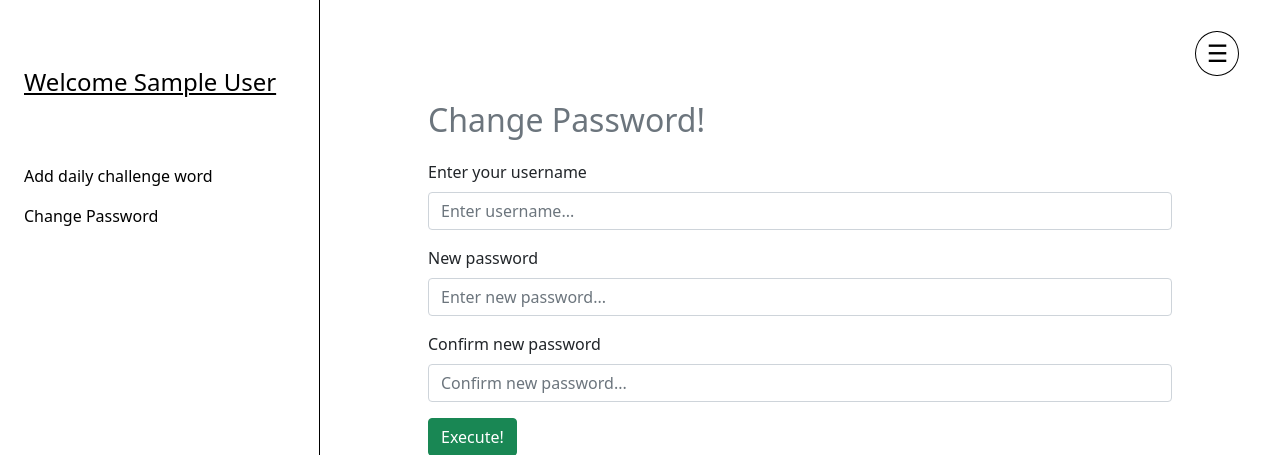
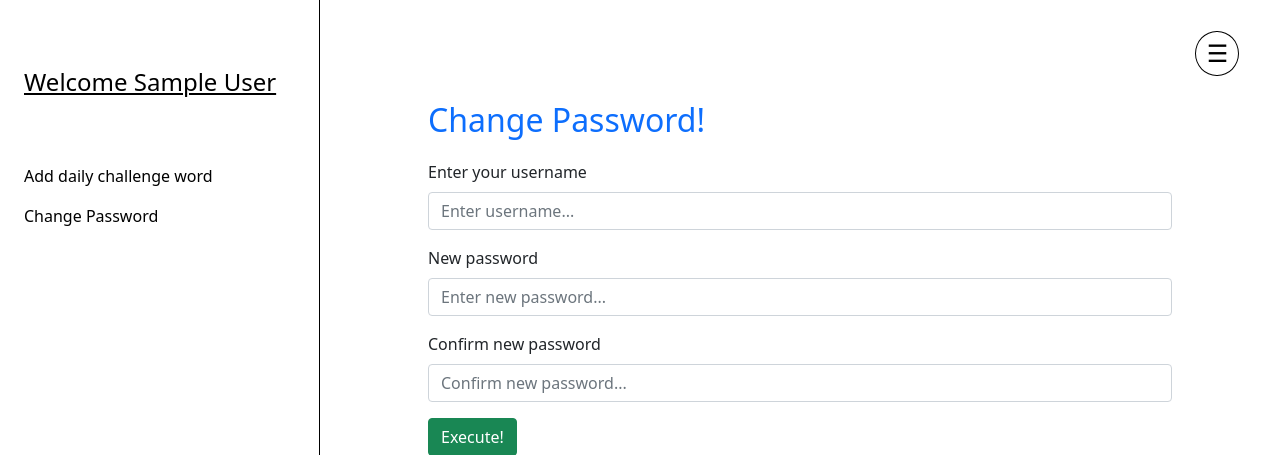
Before and after one commit to ayushb2002/minor1, a Django app: page /changePassword in a window 1280 px wide. Shown: the top 455 px of the page. Run offline with Django 4.2, Linux system fonts and the light colour scheme; the visitor is signed in with stand-in values (Sample User, id 1); parts of the project's set-up code (start-up, migrations or seed data) failed here and were passed over.

Commit message:
Style modifications

```diff
--- a/home/templates/addDailyChallenge.html
+++ b/home/templates/addDailyChallenge.html
@@ -7,6 +7,9 @@ Add daily challenge
 {% block content %}
 
 <div class="p-5">
+    <span class="fs-2 text-primary">Daily Challenge Panel!</span>
+    <br>
+    <br>
     <form action="{% url 'addedDailyChallenge' %}" method="post" class="mx-5 px-5">
         {% csrf_token %}
         <div class="mb-3">
--- a/home/templates/changePassword.html
+++ b/home/templates/changePassword.html
@@ -10,7 +10,7 @@ Change password
     <div class="row">
         <div class="col-12 p-5">
 
-            <span class="fs-2 text-secondary">Change Password!</span>
+            <span class="fs-2 text-primary">Change Password!</span>
             <form action="{% url 'changePassword' %}" method="post" class="mt-3">
                 {% csrf_token %}
                 <div class="mb-3">
```
